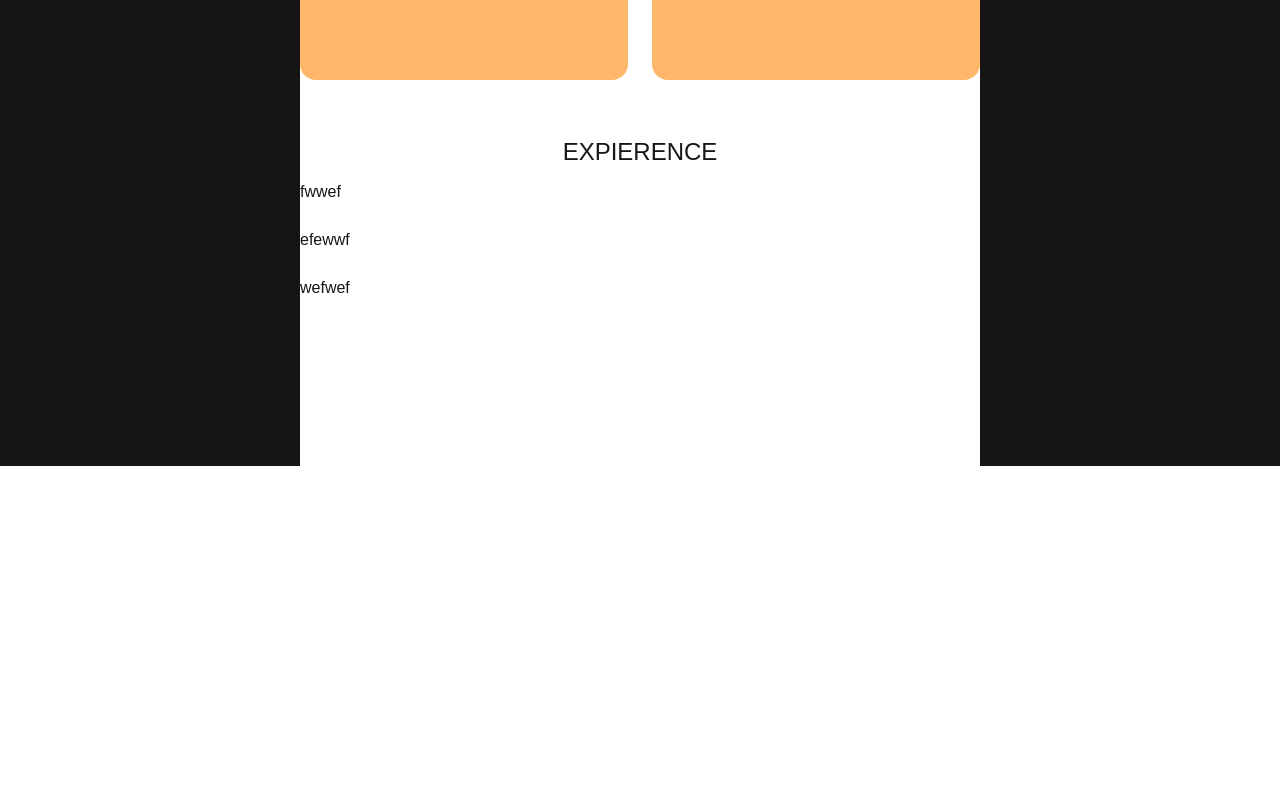
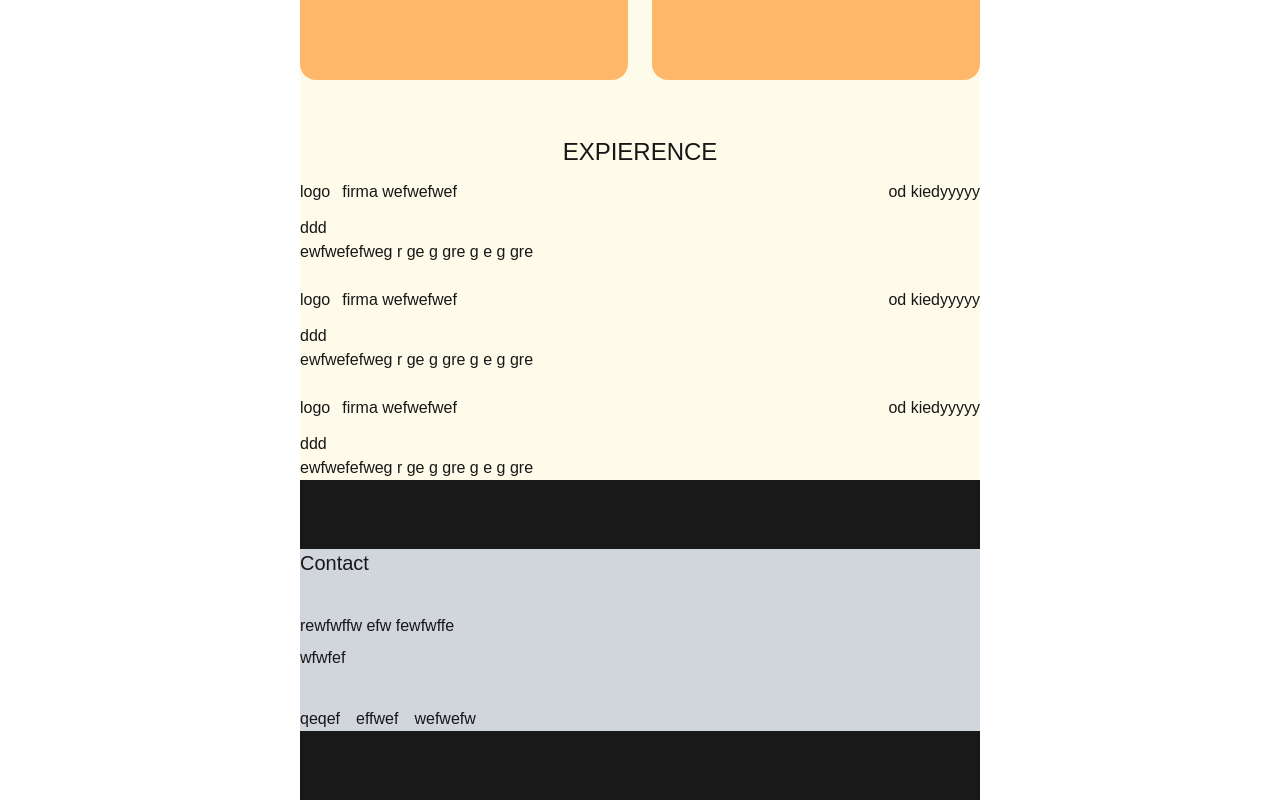
Before and after one commit to vvaciej/Praca-licencjancka-portfolio-app, a Next.js app in the folder praca-licencjacka/: page / in a window 1280 px wide. Shown: the part 734-1534 px from the top of the page. Before the commit the page ends 1200 px from the top, so only its background shows below. Built offline with nearby package versions, Linux system fonts and the light colour scheme.

Commit message:
added footer structure

```diff
--- a/praca-licencjacka/app/page.tsx
+++ b/praca-licencjacka/app/page.tsx
@@ -2,8 +2,8 @@ import Image from 'next/image';
 
 export default function Home() {
 	return (
-		<div className='flex justify-center'>
-			<div className='flex justify-center h-full w-360 min-h-300 bg-orange-50'>
+		<div className='flex flex-col items-center'>
+			<div className='flex flex-col items-center h-full bg-orange-50 w-170'>
 				<header className='flex justify-center h-17 border bg-[#303030] fixed w-310'>
 					<nav className='flex items-center w-full justify-between text-xs px-60'>
 						<button className='text-[0.95rem] bold font-semibold text-white cursor-pointer'>logo</button>
@@ -16,7 +16,7 @@ export default function Home() {
 					</nav>
 				</header>
 				<main className='flex bg-[#161513] min-w-full min-h-full justify-center mt-16'>
-					<div className='bg-white flex flex-col gap-y-14 items-center mt-12 w-170'>
+					<div className='flex flex-col gap-y-14 items-center mt-12 w-full h-full bg-amber-50'>
 						<section className='flex flex-col items-center text-center gap-y-8 w-3/4'>
 							<div className=''>jakies logo</div>
 							<h1 className='text-3xl'>
@@ -45,24 +45,72 @@ export default function Home() {
 						<section className='flex flex-col items-center gap-y-3 w-full'>
 							<h2 className='uppercase text-2xl'>Projects</h2>
 							<section className='flex gap-x-6 w-full h-50'>
-								<div className=' bg-orange-300 rounded-2xl w-full'>
-									html tutorial
-								</div>
-								<div className='rounded-2xl w-full bg-orange-300'>
-									css tutorial
-								</div>
+								<div className=' bg-orange-300 rounded-2xl w-full'>html tutorial</div>
+								<div className='rounded-2xl w-full bg-orange-300'>css tutorial</div>
 							</section>
 						</section>
 						<section className='flex flex-col gap-y-3 w-full'>
 							<h2 className='uppercase text-2xl text-center'>Expierence</h2>
 							<section className='flex w-full flex-col gap-y-6'>
-								<div>fwwef</div>
-								<div>efewwf</div>
-								<div>wefwef</div>
+								<div className='flex flex-col gap-y-3'>
+									<section className='flex justify-between w-full'>
+										<section className='flex gap-x-3'>
+											<p>logo</p>
+											<h2>firma wefwefwef</h2>
+										</section>
+										<span>od kiedyyyyy</span>
+									</section>
+									<section>
+										<h2>ddd</h2>
+										<p>ewfwefefweg r ge g gre g e g gre </p>
+									</section>
+								</div>
+								<div className='flex flex-col gap-y-3'>
+									<section className='flex justify-between w-full'>
+										<section className='flex gap-x-3'>
+											<p>logo</p>
+											<h2>firma wefwefwef</h2>
+										</section>
+										<span>od kiedyyyyy</span>
+									</section>
+									<section>
+										<h2>ddd</h2>
+										<p>ewfwefefweg r ge g gre g e g gre </p>
+									</section>
+								</div>
+								<div className='flex flex-col gap-y-3'>
+									<section className='flex justify-between w-full'>
+										<section className='flex gap-x-3'>
+											<p>logo</p>
+											<h2>firma wefwefwef</h2>
+										</section>
+										<span>od kiedyyyyy</span>
+									</section>
+									<section>
+										<h2>ddd</h2>
+										<p>ewfwefefweg r ge g gre g e g gre </p>
+									</section>
+								</div>
 							</section>
 						</section>
 					</div>
 				</main>
+				<footer className='w-full h-80 bg-[#191919] flex items-center'>
+					<div className='h-4/7 w-full bg-gray-300 flex flex-col justify-between'>
+						<section>
+							<h3 className='text-xl'>Contact</h3>
+						</section>
+						<section className='flex flex-col gap-y-2'>
+							<p>rewfwffw efw fewfwffe</p>
+							<a>wfwfef</a>
+						</section>
+						<section className='flex gap-x-4'>
+							<p>qeqef</p>
+							<p>effwef</p>
+							<p>wefwefw</p>
+						</section>
+					</div>
+				</footer>
 			</div>
 		</div>
 	);
```
